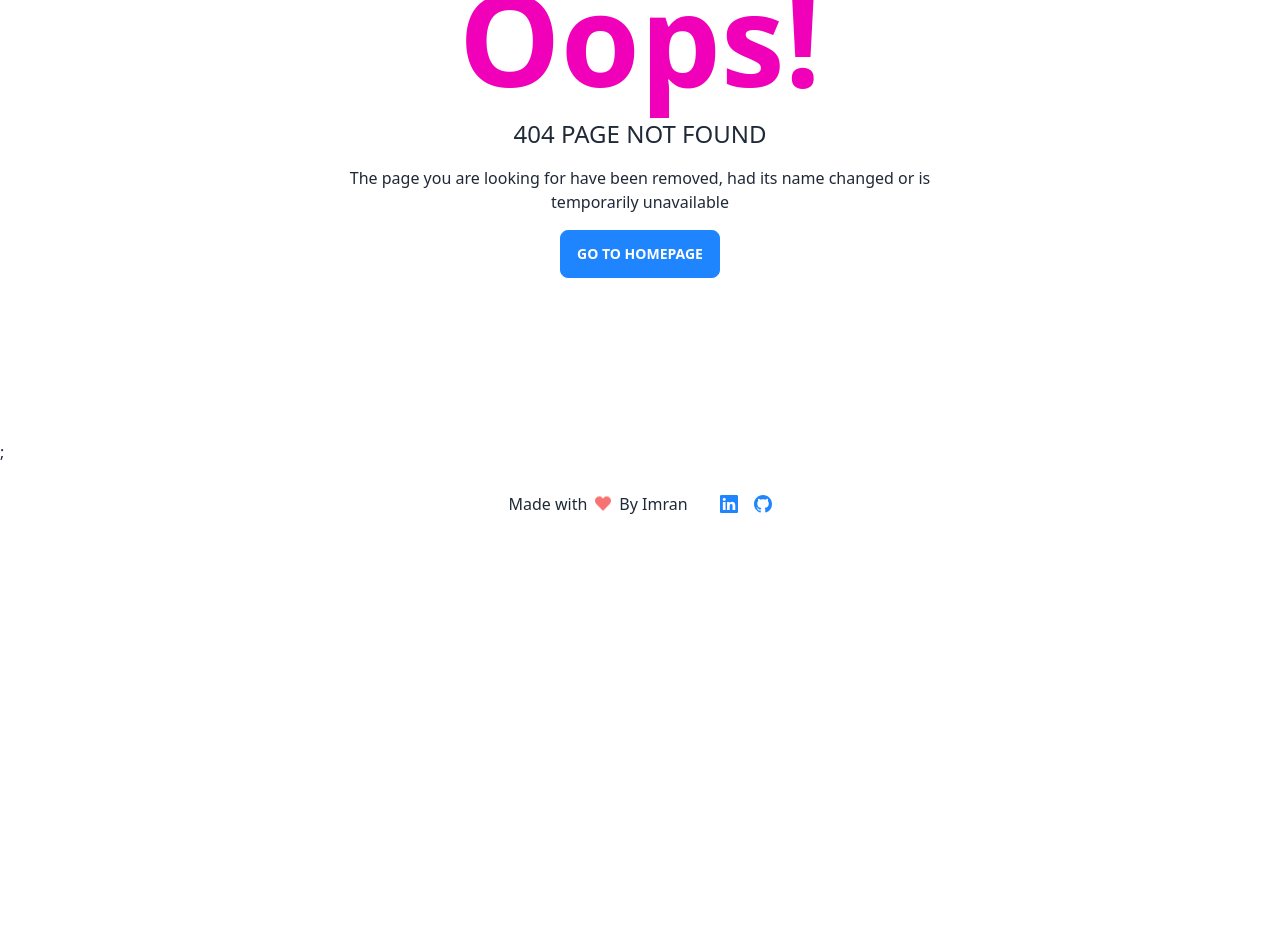
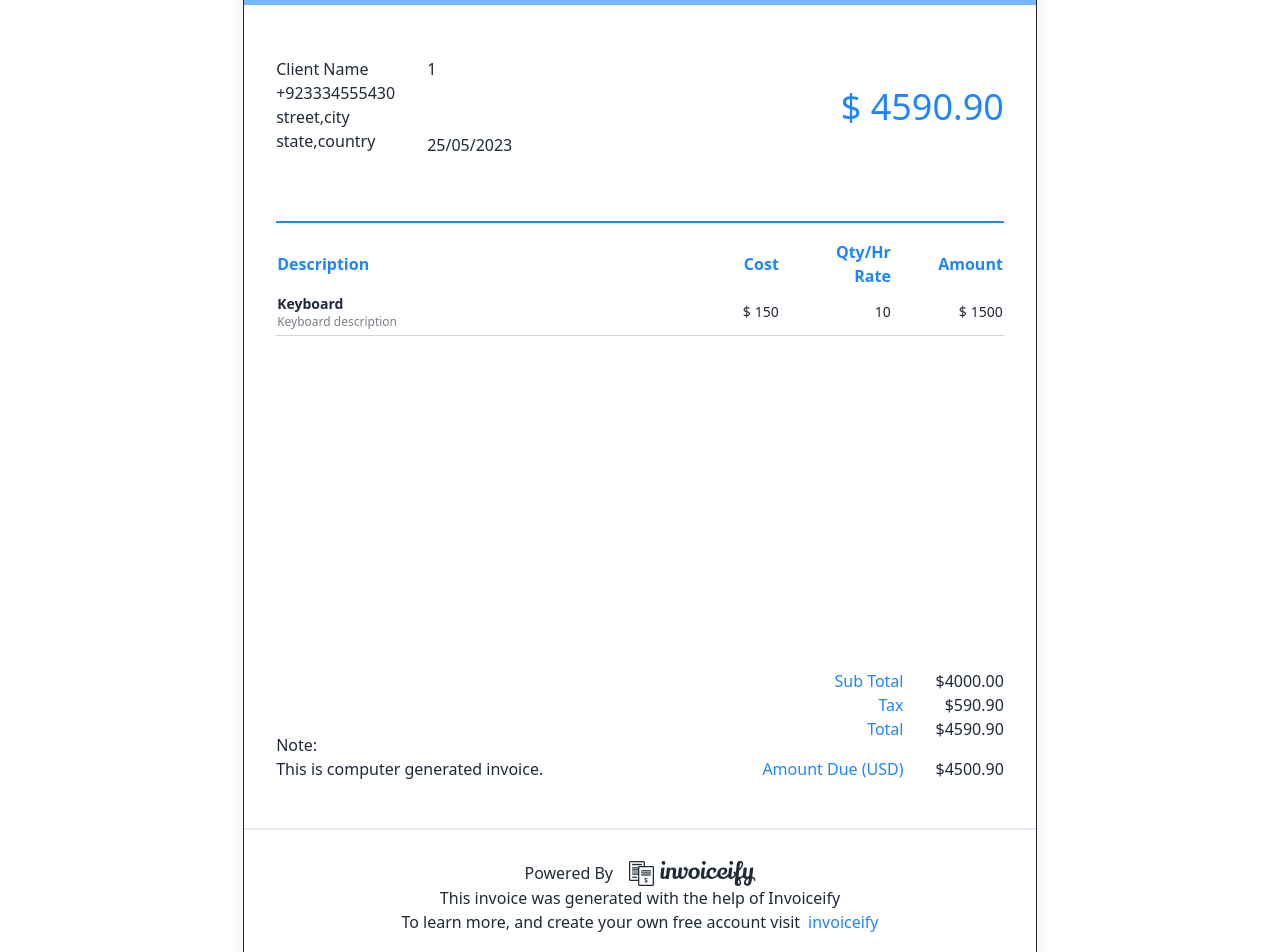
Before and after one commit to imrantahir16/invoiceify, a Next.js app in the folder frontend/: page /invoices/1 in a window 1280 px wide. Before the commit this address had no page. Shown: the part 260-1212 px from the top of the page. Before the commit the page ends 800 px from the top, so only its background shows below. Built offline with nearby package versions, Linux system fonts and the light colour scheme.

Commit message:
added invoice component

```diff
--- a/frontend/components/header/Logo.jsx
+++ b/frontend/components/header/Logo.jsx
@@ -1,4 +1,4 @@
-const Logo = ({ navbar }) => {
+const Logo = ({ small }) => {
   const user = true;
   return (
     <svg
@@ -6,7 +6,7 @@ const Logo = ({ navbar }) => {
       id="icon-0"
       viewBox="0 0 910.88 180"
       className={`${user ? "fill-base-content" : "fill-primary"}  w-auto ${
-        navbar ? "h-[25px]" : "h-[20px] md:h-[35px]"
+        small ? "h-[25px]" : "h-[20px] md:h-[35px]"
       }`}
     >
       <g id="tight-bounds">
--- a/frontend/components/invoices/InvcoiceDetails.jsx
+++ /dev/null
@@ -1,6 +0,0 @@
-const InvcoiceDetails = () => {
-  return (
-    <div>InvcoiceDetails</div>
-  )
-}
-export default InvcoiceDetails
--- /dev/null
+++ b/frontend/components/invoices/Invoice.jsx
@@ -0,0 +1,130 @@
+import Link from "next/link";
+import Logo from "../header/Logo";
+
+const Invoice = ({ id }) => {
+  return (
+    <div className="border border-base-content mx-auto max-w-[21cm] min-h-[29.5cm] my-10 flex flex-col shadow-xl rounded-md">
+      {/* company */}
+      <div className="flex px-4 items-center justify-between bg-primary/60">
+        <h2 className="text-5xl p-4 text-primary-content">Logo</h2>
+        <div className="flex justify-between gap-6 p-4 text-left">
+          <div className="flex gap-2 flex-col justify-end text-primary-content">
+            <a href="tel:+4733378901">+47 333 78 901</a>
+            <a href="email:email@example.com">email@example.com</a>
+            <a href="">yourwebsite.com</a>
+          </div>
+          <address className="text-primary-content flex gap-2 flex-col items-end">
+            <p>street</p>
+            <p>city</p>
+            <p>state,coutry</p>
+            <p>ZIP CODE</p>
+          </address>
+        </div>
+      </div>
+      {/* customer */}
+      <div className="flex items-center justify-between p-8">
+        <div className="flex gap-8 text-left">
+          <div>
+            <p className="text-neutral-content/60 text-sm">Bill To:</p>
+            <p>Client Name</p>
+            <a href="tel:+923334555430">+923334555430</a>
+            <p>street,city</p>
+            <p>state,country</p>
+          </div>
+          <div className="flex flex-col gap-8">
+            <div>
+              <p className="text-neutral-content/60 text-sm">Invoice #</p>
+              <p>{id}</p>
+            </div>
+            <div>
+              <p className="text-neutral-content/60 text-sm">Date of Issue:</p>
+              <p>25/05/2023</p>
+            </div>
+          </div>
+        </div>
+        <div className="text-right">
+          <p className="text-neutral-content/60 text-sm">Invoice Total</p>
+          <p className="text-4xl text-primary">$ 4590.90</p>
+        </div>
+      </div>
+      {/* description */}
+      <div className="text-left m-8 ">
+        <table className="w-full">
+          {/* head */}
+          <thead className="border-t-2 border-primary">
+            <tr className="text-primary mt-4 flex items-center justify-center gap-4 ">
+              <th className="flex-1">Description</th>
+              <th className="text-right w-24">Cost</th>
+              <th className="text-right w-24">Qty/Hr Rate</th>
+              <th className="text-right w-24">Amount</th>
+            </tr>
+          </thead>
+          <tbody>
+            {/* row 1 */}
+            <tr className="flex items-center justify-center gap-4 py-1 border-b-[1px] border-base-content/20 text-sm">
+              <td className="flex-1">
+                <div>
+                  <p className="font-semibold">Keyboard</p>
+                  <p className="text-xs text-base-content/60">
+                    Keyboard description
+                  </p>
+                </div>
+              </td>
+              <td className="text-right w-24">
+                <span className="mr-1">$</span>150
+              </td>
+              <td className="text-right w-24">10</td>
+              <td className="text-right w-24">
+                <span className="mr-1">$</span>1500
+              </td>
+            </tr>
+          </tbody>
+        </table>
+      </div>
+      {/* Total */}
+      <div className="flex items-end justify-between p-8 flex-1">
+        <div className="text-left">
+          <p className="">Note:</p>
+          <p className="max-w-sm">This is computer generated invoice.</p>
+        </div>
+        <div className="flex gap-8">
+          <div className="text-right">
+            <p className="text-primary">Sub Total</p>
+            <p className="text-primary">Tax</p>
+            <p className="text-primary">Total</p>
+            <p className="text-primary pt-4">Amount Due (USD)</p>
+          </div>
+          <div className="text-right">
+            <p>$4000.00</p>
+            <p>$590.90</p>
+            <p>$4590.90</p>
+            <p className="pt-4">$4500.90</p>
+          </div>
+        </div>
+      </div>
+      <div className="divider my-2"></div>
+      {/* web ads */}
+      <div className="flex items-center justify-center p-8 pt-4 justify-self-end">
+        <div className="flex flex-col justify-center items-center">
+          <div className="flex gap-4">
+            <p>Powered By </p>
+            <Logo small />
+          </div>
+          <p>This invoice was generated with the help of Invoiceify</p>
+          <p>
+            To learn more, and create your own free account visit
+            <span className="ml-2">
+              <Link
+                className="text-primary hover:text-primary/70"
+                href="/invoiceify"
+              >
+                invoiceify
+              </Link>
+            </span>
+          </p>
+        </div>
+      </div>
+    </div>
+  );
+};
+export default Invoice;
--- a/frontend/components/invoices/InvoiceMobileRow.jsx
+++ b/frontend/components/invoices/InvoiceMobileRow.jsx
@@ -64,7 +64,7 @@ const InvoiceMobileRow = ({ invoice }) => {
       {isOpen && (
         <div className="flex items-center justify-center gap-8">
           <label htmlFor={`edit-${invoice.id}`}>
-            <a href={`edit/invoice/${invoice.id}`}>
+            <a href={`invoices/${invoice.id}`}>
               <BiEditAlt className="cursor-pointer hover:fill-info h-6 w-6" />
             </a>
           </label>
--- a/frontend/components/invoices/InvoiceRow.jsx
+++ b/frontend/components/invoices/InvoiceRow.jsx
@@ -2,6 +2,7 @@ import { BiEditAlt } from "react-icons/bi";
 import { BsTrash } from "react-icons/bs";
 import Modal from "../commonUI/Modal";
 import { useState } from "react";
+import Link from "next/link";
 
 const InvoiceRow = ({ data }) => {
   const [isDeleteModalOpen, setIsDeleteModalOpen] = useState(false);
@@ -38,9 +39,9 @@ const InvoiceRow = ({ data }) => {
       <td className="">
         <div className="flex items-center justify-evenly">
           <label htmlFor={`edit-${data.id}`}>
-            <a href={`edit/invoice/${data.id}`}>
+            <Link href={`/invoices/${data.id}`}>
               <BiEditAlt className="cursor-pointer hover:fill-info h-4 w-4 sm:h-6 sm:w-6" />
-            </a>
+            </Link>
           </label>
           <label htmlFor={`delete-${data.id}`} onClick={deleteToggleHandler}>
             <BsTrash className="cursor-pointer hover:fill-error h-4 w-4 sm:h-6 sm:w-6" />
--- a/frontend/pages/_app.js
+++ b/frontend/pages/_app.js
@@ -4,7 +4,7 @@ import Layout from "../components/Layout";
 export default function App({ Component, pageProps }) {
   return (
     <Layout>
-      <Component {...pageProps} />;
+      <Component {...pageProps} />
     </Layout>
   );
 }
--- /dev/null
+++ b/frontend/pages/invoices/[id].js
@@ -0,0 +1,13 @@
+import { useRouter } from "next/router";
+import Invcoice from "../../components/invoices/Invoice";
+
+const invoice = () => {
+  const router = useRouter();
+  const { id } = router.query;
+  return (
+    <div className="text-center">
+      <Invcoice id={id} />
+    </div>
+  );
+};
+export default invoice;
```
Also changed, not shown: frontend/pages/invoices/index.js (renamed from frontend/pages/invoices/index.jsx).
